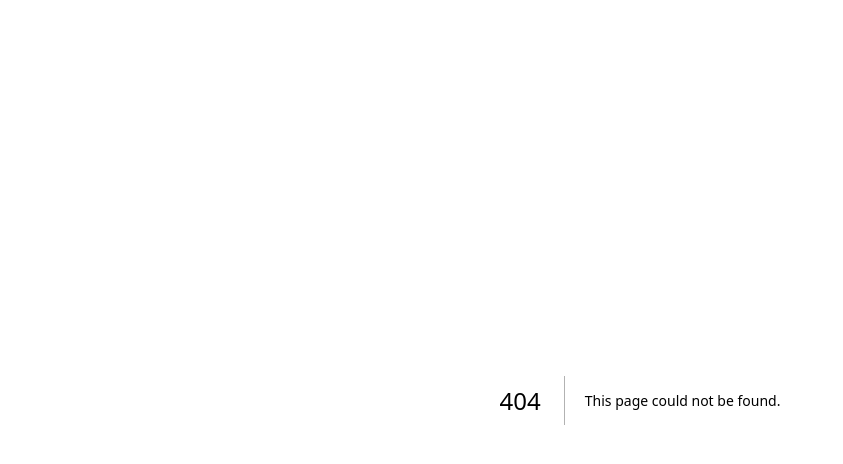
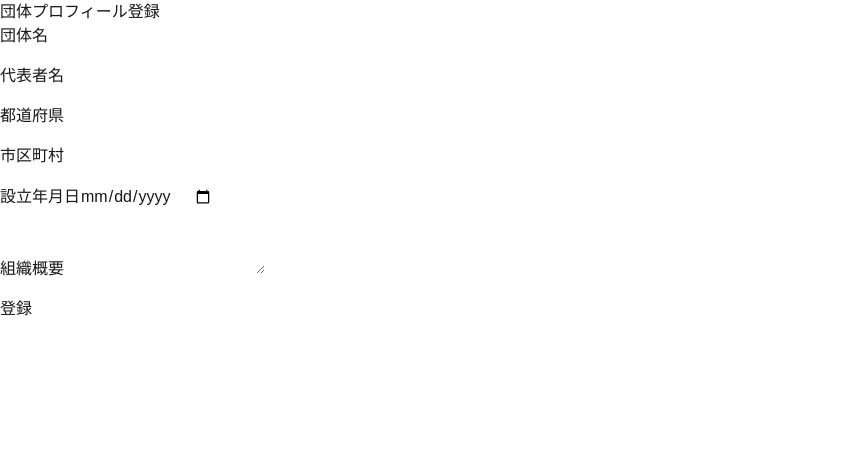
Before and after one commit to Yuka-Matsumoto/NENRIN, a Next.js app in the folder frontend/: page /profile/union in a window 1280 px wide. Before the commit this address had no page. Shown: the top 464 px of the page, without its empty margins (0-843 px from the left). Built offline with nearby package versions, Linux system fonts and the light colour scheme.

Commit message:
:art: add frontend what union of profile

```diff
--- /dev/null
+++ b/frontend/src/app/profile/union/page.tsx
@@ -0,0 +1,128 @@
+"use client"; // クライアントコンポーネントを指定
+
+import React, { useState } from "react";
+
+export default function UnionProfile() {
+  const [formData, setFormData] = useState({
+    organizationName: "", // 団体名
+    representativeName: "", // 代表者名
+    prefecture: "", // 都道府県
+    city: "", // 市区町村
+    establishmentDate: "", // 設立年月日
+    organizationOverview: "", // 組織概要
+  });
+
+  const handleChange = (e) => {
+    const { name, value } = e.target;
+    setFormData((prevState) => ({
+      ...prevState,
+      [name]: value,
+    }));
+  };
+
+  const handleSubmit = async (e) => {
+    e.preventDefault();
+
+    // 住所を一つのフィールドに統合しバックエンドに渡す
+    const combinedAddress = `${formData.prefecture} ${formData.city}`;
+
+    // デバッグ用ログを追加
+    console.log("Combined Adress:", combinedAddress);
+    console.log("Form data being sent:", {
+      ...formData,
+      address: combinedAddress,
+    });
+
+    try {
+      const response = await fetch("http://localhost:400/api/register-union", {
+        method: "POST",
+        headers: {
+          "Content-Type": "application/json",
+        },
+        body: JSON.stringify({
+          ...formData,
+          address: combinedAddress, // addressとして送信
+        }),
+      });
+      if (response.ok) {
+        alert("団体プロフィールが登録されました");
+      } else {
+        alert("登録に失敗しました");
+      }
+    } catch (error) {
+      console.error("Error:", error);
+      alert("エラーが発生しました");
+    }
+  };
+
+  return (
+    <>
+      <h1>団体プロフィール登録</h1>
+
+      <form onSubmit={handleSubmit} className="space-y-4">
+        <div>
+          <label htmlFor="organizationName">団体名</label>
+          <input
+            id="organizationName"
+            name="organizationName"
+            value={formData.organizationName}
+            onChange={handleChange}
+            required
+          />
+        </div>
+        <div>
+          <label htmlFor="representativeName">代表者名</label>
+          <input
+            id="representativeName"
+            name="representativeName"
+            value={formData.representativeName}
+            onChange={handleChange}
+            required
+          />
+        </div>
+        <div>
+          <label htmlFor="prefecture">都道府県</label>
+          <input
+            id="prefecture"
+            name="prefecture"
+            value={formData.prefecture}
+            onChange={handleChange}
+            required
+          />
+        </div>
+        <div>
+          <label htmlFor="city">市区町村</label>
+          <input
+            id="city"
+            name="city"
+            value={formData.city}
+            onChange={handleChange}
+            required
+          />
+        </div>
+        <div>
+          <label htmlFor="establishmentDate">設立年月日</label>
+          <input
+            id="establishmentDate"
+            name="establishmentDate"
+            type="date"
+            value={formData.establishmentDate}
+            onChange={handleChange}
+            required
+          />
+        </div>
+        <div>
+          <label htmlFor="organizationOverview">組織概要</label>
+          <textarea
+            id="organizationOverview"
+            name="organizationOverview"
+            value={formData.organizationOverview}
+            onChange={handleChange}
+            required
+          />
+        </div>
+        <button type="submit">登録</button>
+      </form>
+    </>
+  );
+}
```
